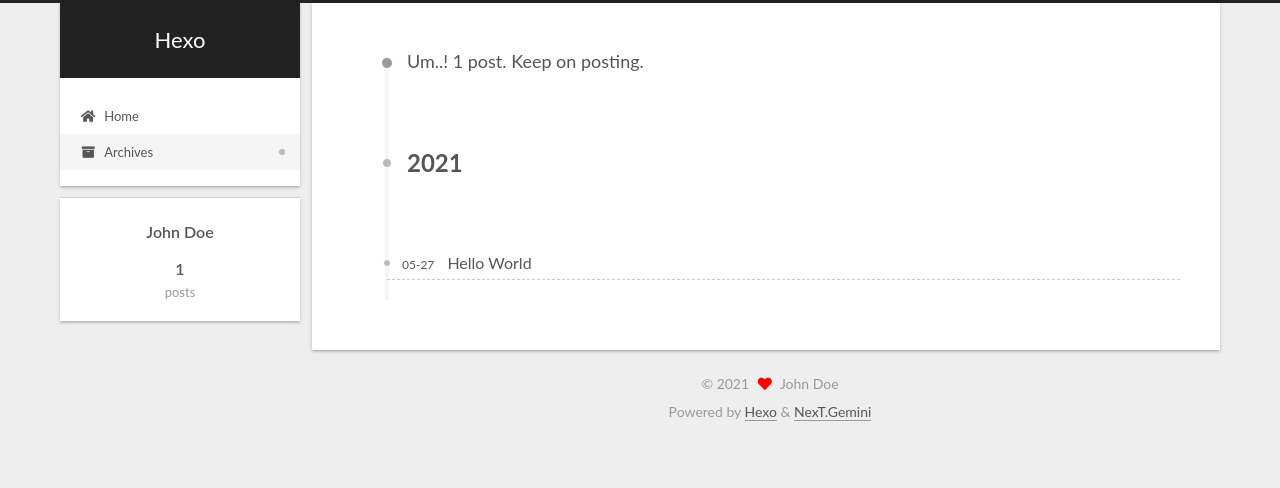
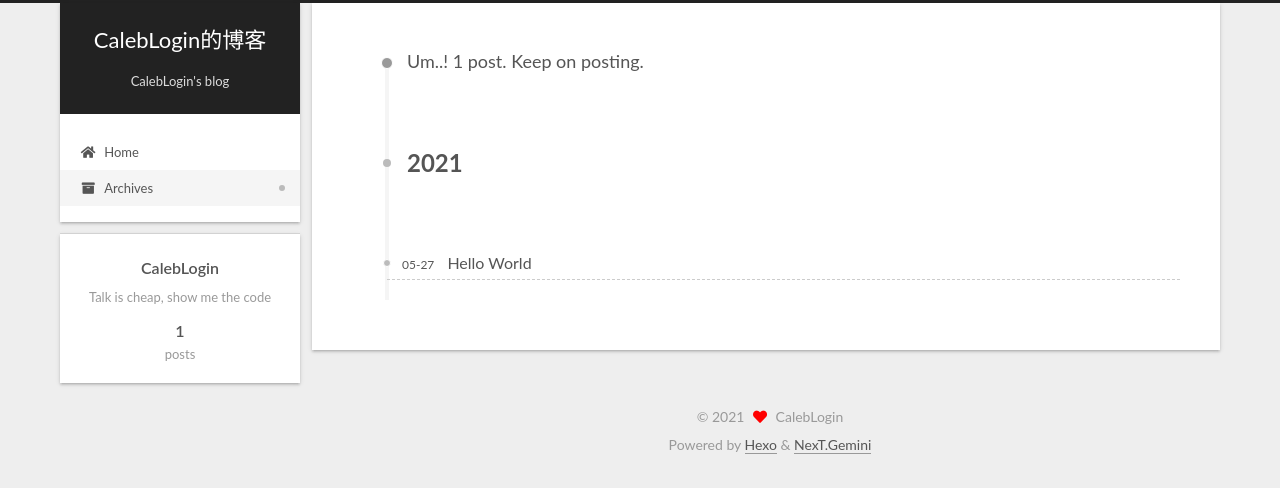
Before and after one commit to Caleb-Lucas/Caleb-Lucas.github.io, a plain HTML site: page archives/index.html in a window 1280 px wide. Drawn offline with Linux system fonts and the light colour scheme.

Commit message:
Site updated: 2021-05-27 20:33:41

```diff
--- a/archives/index.html
+++ b/archives/index.html
@@ -1,5 +1,5 @@
 <!DOCTYPE html>
-<html lang="en">
+<html lang="zh-Hans">
 <head>
   <meta charset="UTF-8">
 <meta name="viewport" content="width=device-width, initial-scale=1, maximum-scale=2">
@@ -20,12 +20,14 @@
     var CONFIG = {"hostname":"example.com","root":"/","scheme":"Gemini","version":"7.8.0","exturl":false,"sidebar":{"position":"left","display":"post","padding":18,"offset":12,"onmobile":false},"copycode":{"enable":false,"show_result":false,"style":null},"back2top":{"enable":true,"sidebar":false,"scrollpercent":false},"bookmark":{"enable":false,"color":"#222","save":"auto"},"fancybox":false,"mediumzoom":false,"lazyload":false,"pangu":false,"comments":{"style":"tabs","active":null,"storage":true,"lazyload":false,"nav":null},"algolia":{"hits":{"per_page":10},"labels":{"input_placeholder":"Search for Posts","hits_empty":"We didn't find any results for the search: ${query}","hits_stats":"${hits} results found in ${time} ms"}},"localsearch":{"enable":false,"trigger":"auto","top_n_per_article":1,"unescape":false,"preload":false},"motion":{"enable":true,"async":false,"transition":{"post_block":"fadeIn","post_header":"slideDownIn","post_body":"slideDownIn","coll_header":"slideLeftIn","sidebar":"slideUpIn"}}};
   </script>
 
-  <meta property="og:type" content="website">
-<meta property="og:title" content="Hexo">
+  <meta name="description" content="Talk is cheap, show me the code">
+<meta property="og:type" content="website">
+<meta property="og:title" content="CalebLogin的博客">
 <meta property="og:url" content="http://example.com/archives/index.html">
-<meta property="og:site_name" content="Hexo">
-<meta property="og:locale" content="en_US">
-<meta property="article:author" content="John Doe">
+<meta property="og:site_name" content="CalebLogin的博客">
+<meta property="og:description" content="Talk is cheap, show me the code">
+<meta property="og:locale">
+<meta property="article:author" content="CalebLogin">
 <meta name="twitter:card" content="summary">
 
 <link rel="canonical" href="http://example.com/archives/">
@@ -37,11 +39,11 @@
     sidebar: "",
     isHome : false,
     isPost : false,
-    lang   : 'en'
+    lang   : 'zh-Hans'
   };
 </script>
 
-  <title>Archive | Hexo</title>
+  <title>Archive | CalebLogin的博客</title>
 
 
 
@@ -92,9 +94,10 @@
 
     <a href="/" class="brand" rel="start">
       <span class="logo-line-before"><i></i></span>
-      <h1 class="site-title">Hexo</h1>
+      <h1 class="site-title">CalebLogin的博客</h1>
       <span class="logo-line-after"><i></i></span>
     </a>
+      <p class="site-subtitle" itemprop="description">CalebLogin's blog</p>
   </div>
 
   <div class="site-nav-right">
@@ -240,8 +243,8 @@
 
       <div class="site-overview-wrap sidebar-panel">
         <div class="site-author motion-element" itemprop="author" itemscope itemtype="http://schema.org/Person">
-  <p class="site-author-name" itemprop="name">John Doe</p>
-  <div class="site-description" itemprop="description"></div>
+  <p class="site-author-name" itemprop="name">CalebLogin</p>
+  <div class="site-description" itemprop="description">Talk is cheap, show me the code</div>
 </div>
 <div class="site-state-wrap motion-element">
   <nav class="site-state">
@@ -280,7 +283,7 @@
   <span class="with-love">
     <i class="fa fa-heart"></i>
   </span>
-  <span class="author" itemprop="copyrightHolder">John Doe</span>
+  <span class="author" itemprop="copyrightHolder">CalebLogin</span>
 </div>
   <div class="powered-by">Powered by <a href="https://hexo.io/" class="theme-link" rel="noopener" target="_blank">Hexo</a> & <a href="https://theme-next.org/" class="theme-link" rel="noopener" target="_blank">NexT.Gemini</a>
   </div>
--- a/css/main.css
+++ b/css/main.css
@@ -1168,7 +1168,7 @@ pre .javascript .function {
 }
 .links-of-author a::before,
 .links-of-author span.exturl::before {
-  background: #bbffc6;
+  background: #814b9d;
   border-radius: 50%;
   content: ' ';
   display: inline-block;
```
Also changed, not shown: 2021/05/27/hello-world/index.html (+15 -14 lines), archives/2021/05/index.html (+15 -12 lines), archives/2021/index.html (+15 -12 lines), index.html (+19 -16 lines).
